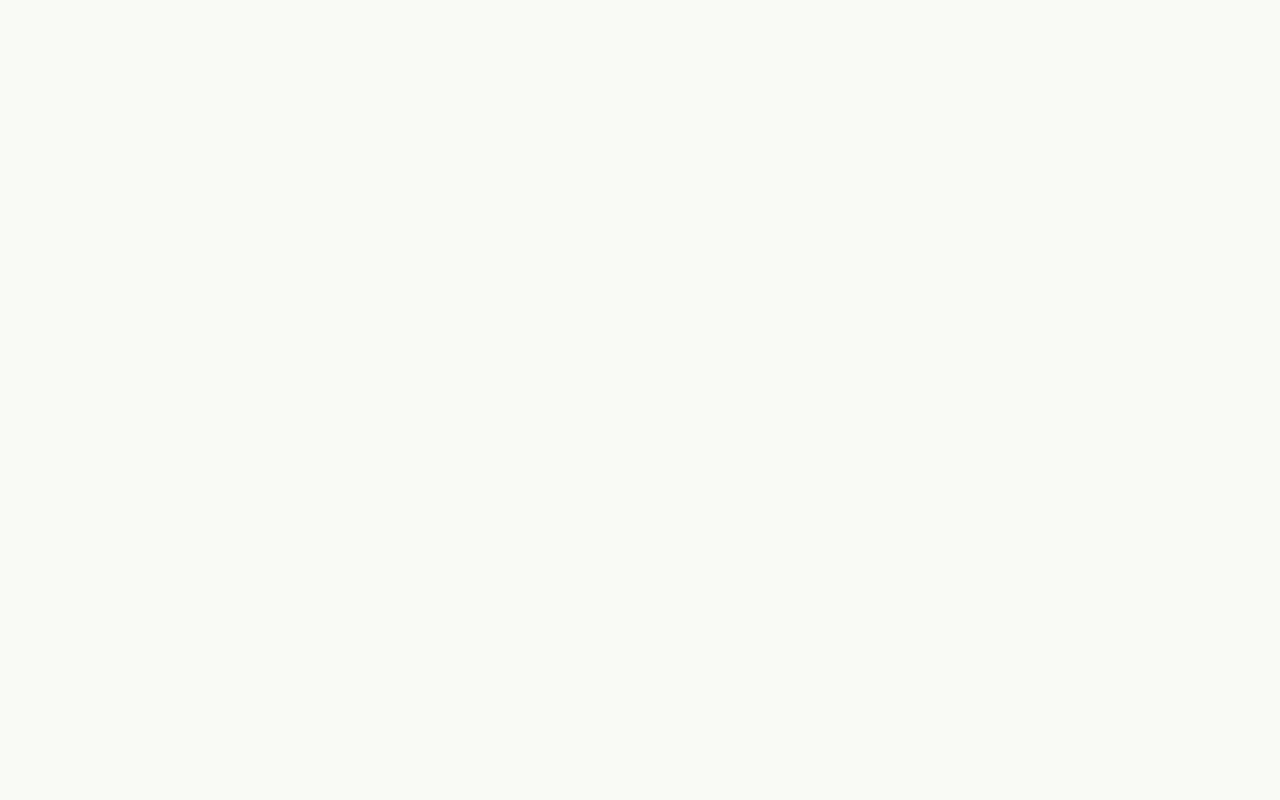
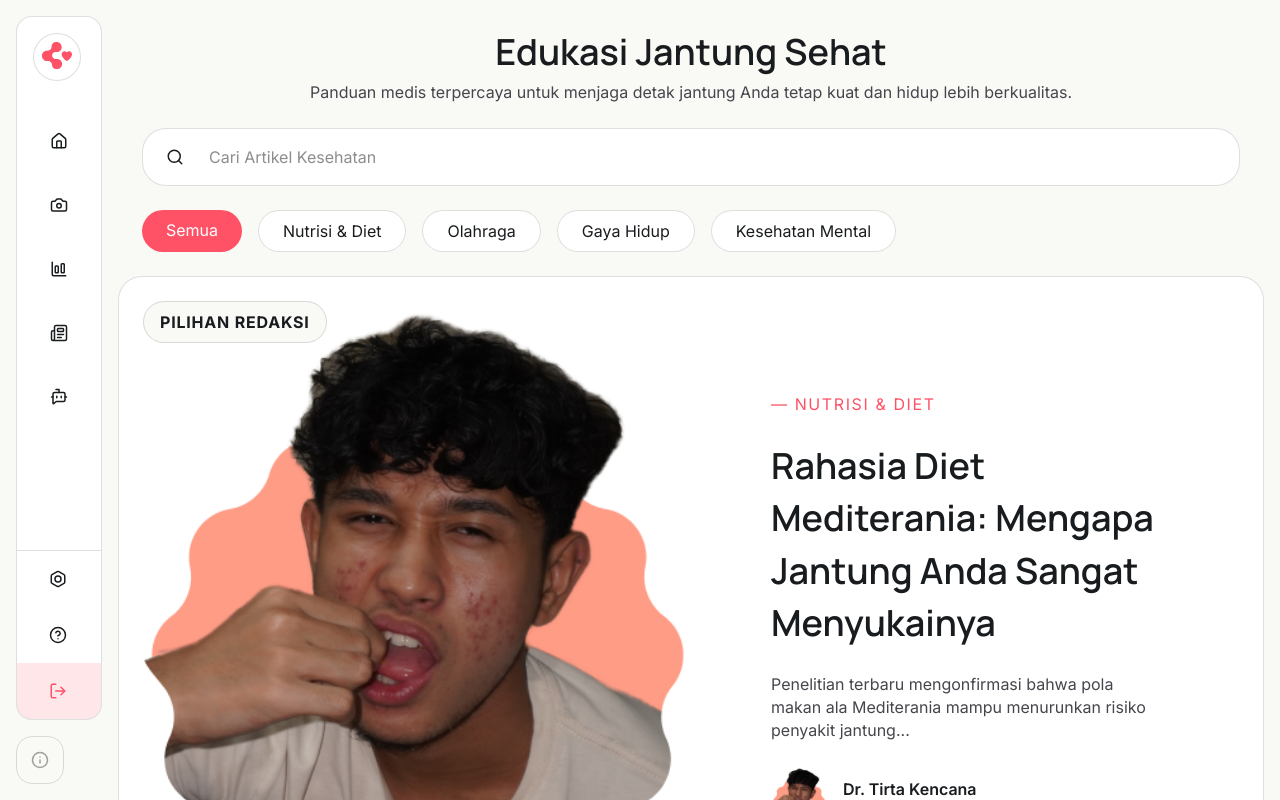
Before and after one commit to RaffaHitipeuw/SANUBARI, a React (Vite) app: page /dashboard/blog in a window 1280 px wide. Before the commit this address had no page. Built offline with nearby package versions, Linux system fonts and the light colour scheme.

Commit message:
🤲🏽Dashboard: Blog Done! + Insight Fix

```diff
--- /dev/null
+++ b/src/components/dashboard-pages/Blog.jsx
@@ -0,0 +1,80 @@
+import { ArrowRight, Search } from "lucide-react";
+import { Link } from "react-router";
+
+export default function Blog() {
+    return (
+        <div className="w-full grid grid-cols-12 gap-4 mt-2">
+            <div className="col-span-12 px-6 py-2 flex flex-col gap-6 items-center justify-center text-center">
+                <div className="flex flex-col gap-2">
+                    <h1 className="text-4xl font-semibold font-mr text-sariblack">Edukasi Jantung Sehat</h1>
+                    <p className="text-sarigray text-base font-int">Panduan medis terpercaya untuk menjaga detak jantung Anda tetap kuat dan hidup lebih berkualitas.</p>
+                </div>
+                <span className="flex items-center w-full relative">
+                    <Search size={18} className="absolute left-6"/>
+                    <input type="text" placeholder="Cari Artikel Kesehatan" className="text-base text-sariblack w-full pl-16.5 pr-6 py-4 bg-white border border-sariblack/14 rounded-3xl" />
+                </span>
+                <span className="flex gap-4 w-full *:transition-colors *:duration-100">
+                    <span className="bg-sarired cursor-pointer hover:bg-sarired text-white px-6 py-2 rounded-full">Semua</span>
+                    <span className="bg-white cursor-pointer text-sariblack hover:text-white border border-sariblack/14 hover:bg-sarired px-6 py-2 rounded-full">Nutrisi & Diet</span>
+                    <span className="bg-white cursor-pointer text-sariblack hover:text-white border border-sariblack/14 hover:bg-sarired px-6 py-2 rounded-full">Olahraga</span>
+                    <span className="bg-white cursor-pointer text-sariblack hover:text-white border border-sariblack/14 hover:bg-sarired px-6 py-2 rounded-full">Gaya Hidup</span>
+                    <span className="bg-white cursor-pointer text-sariblack hover:text-white border border-sariblack/14 hover:bg-sarired px-6 py-2 rounded-full">Kesehatan Mental</span>
+                </span>
+            </div>
+            <div className="dsh-cards col-span-12 h-[90vh] relative bg-white border-sariblack/14 flex">
+                <img src="/src/assets/images/testimonial-user.png" alt="" className="w-1/2 object-cover object-center shrink-0"/>
+                <span className="absolute top-6 left-6 bg-sariwhite border border-sariblack/14 text-sariblack font-bold tracking-wider uppercase px-4 py-2 rounded-full">Pilihan Redaksi</span>
+                <div className="flex flex-col gap-6 p-20 w-full justify-center">
+                    <span className="uppercase text-sarired text-base tracking-widest">— Nutrisi & Diet</span>
+                    <h1 className="text-4xl/[145%] font-semibold font-mr text-sariblack">Rahasia Diet Mediterania: Mengapa Jantung Anda Sangat Menyukainya</h1>
+                    <p className="text-base/[145%] text-sarigray">Penelitian terbaru mengonfirmasi bahwa pola makan ala Mediterania mampu menurunkan risiko penyakit jantung...</p>
+                    <span className="flex gap-4 items-center">
+                        <img src="/src/assets/images/testimonial-user.png" alt="" className="w-14" />
+                        <span>
+                            <h2 className="text-base font-semibold">Dr. Tirta Kencana</h2>
+                            <h3 className="text-sm text-sarigray">Kardiologis • 5 Menit Baca</h3>
+                        </span>
+                    </span>
+                    <Link className="flex items-center gap-2 rounded-2xl" to={'/dashboard'}>Selengkapnya <ArrowRight size={18} /></Link>
+                </div>
+            </div>
+            {/* ↓ INI BISA DIBIKIN MODEL API ↓ */}
+            <Link to={'/dashboard/blog'} className="flex flex-col rounded-3xl border bg-white border-sariblack/14 col-span-4 row-span-1 overflow-clip relative">
+                <img src="/src/assets/images/testimonial-user.png" alt="" className="w-full h-50 object-cover" />
+                <span className="absolute top-4 left-4 bg-sariwhite border border-sariblack/14 text-sariblack font-bold tracking-wider px-3 py-1 rounded-lg text-sm uppercase">Olahraga</span>
+                <div className="flex flex-col gap-6 p-6 h-full">
+                    <h1 className="text-2xl font-mr font-semibold">Yoga untuk Kontrol Tekanan Darah Tinggi</h1>
+                    <h2 className="text-base text-sarigray line-clamp-3">Gerakan yoga yang tepat dikombinasikan dengan teknik pernapasan pranayama terbukti…</h2>
+                </div>
+                <div className="flex justify-between p-6">
+                    <p>8 Oktober 2026</p>
+                    <p className="flex items-center gap-2 rounded-2xl">Selengkapnya <ArrowRight size={18} /></p>
+                </div>
+            </Link>
+            <Link to={'/dashboard/blog'} className="flex flex-col rounded-3xl border bg-white border-sariblack/14 col-span-4 row-span-1 overflow-clip relative">
+                <img src="/src/assets/images/testimonial-user.png" alt="" className="w-full h-50 object-cover" />
+                <span className="absolute top-4 left-4 bg-sariwhite border border-sariblack/14 text-sariblack font-bold tracking-wider px-3 py-1 rounded-lg text-sm uppercase">Gaya Hidup</span>
+                <div className="flex flex-col gap-6 p-6 h-full">
+                    <h1 className="text-2xl font-mr font-semibold">5 Kebiasaan Pagi yang Merusak Jantung</h1>
+                    <h2 className="text-base text-sarigray line-clamp-3">Dari langsung memeriksa email hingga melewatkan sarapan, kenali kebiasaan rutin yang diam...</h2>
+                </div>
+                <div className="flex justify-between p-6">
+                    <p>8 Oktober 2026</p>
+                    <p className="flex items-center gap-2 rounded-2xl">Selengkapnya <ArrowRight size={18} /></p>
+                </div>
+            </Link>
+            <Link to={'/dashboard/blog'} className="flex flex-col rounded-3xl border bg-white border-sariblack/14 col-span-4 row-span-1 overflow-clip relative">
+                <img src="/src/assets/images/testimonial-user.png" alt="" className="w-full h-50 object-cover" />
+                <span className="absolute top-4 left-4 bg-sariwhite border border-sariblack/14 text-sariblack font-bold tracking-wider px-3 py-1 rounded-lg text-sm uppercase">Olahraga</span>
+                <div className="flex flex-col gap-6 p-6 h-full">
+                    <h1 className="text-2xl font-mr font-semibold">Kapan Waktu Terbaik untuk Kardio?</h1>
+                    <h2 className="text-base text-sarigray line-clamp-3">Pagi hari saat perut kosong atau sore hari setelah beraktivitas? Temukan jawabannya…</h2>
+                </div>
+                <div className="flex justify-between p-6">
+                    <p>8 Oktober 2026</p>
+                    <p className="flex items-center gap-2 rounded-2xl">Selengkapnya <ArrowRight size={18} /></p>
+                </div>
+            </Link>
+        </div>
+    );
+}
--- a/src/components/dashboard-pages/Insight.jsx
+++ b/src/components/dashboard-pages/Insight.jsx
@@ -1,9 +1,10 @@
 import { ArrowRight, Download, PersonStanding } from "lucide-react";
-import { Link, NavLink } from "react-router";
+import { Link } from "react-router";
 
 export default function InsightPage() {
     return (
         <div className="w-full grid grid-cols-12 gap-4 mt-2">
+            {/* HEADING */}
             <div className="col-span-12 px-6 py-2 flex gap-4 justify-between items-center">
                 <div className="flex flex-col gap-2">
                     <h1 className="text-4xl font-semibold font-mr text-sariblack">Insight Kesehatan Anda</h1>
@@ -19,7 +20,7 @@ export default function InsightPage() {
             {/* INI CARD REKOMEN YANG DIGENERATE AI */}
             <div className="dsh-cards flex flex-col gap-4 border-sariblack/14 col-span-8">
                 <div className="flex items-center gap-4">
-                    <span className="bg-sarired text-white uppercase px-3 py-1 rounded-lg">Harian</span>
+                    <span className="bg-sarired font-bold tracking-wider text-white uppercase px-4 py-1 rounded-full">Harian</span>
                     <h1 className="text-2xl font-mr font-semibold">Rekomendasi Aktivitas</h1>
                 </div>
                 <p className="text-base text-sarigray">Berdasarkan pemulihan jantung Anda semalam, hari ini adalah waktu yang tepat untuk meningkatkan mobilitas ringan.</p>
@@ -29,18 +30,20 @@ export default function InsightPage() {
                     <p className="font-bold">Anda perlu jalan kaki 15 menit lebih lama hari ini untuk meningkatkan kekuatan detak jantung Anda.</p>
                 </div>
             </div>
-            <NavLink to={'/dashboard/blog'} className="h-[52vh] flex flex-col rounded-3xl border bg-white border-sariblack/14 col-span-4 row-span-1 overflow-clip relative">
+
+            {/* ARTIKEL CARD */}
+            <Link to={'/dashboard/blog'} className="h-[52vh] flex flex-col rounded-3xl border bg-white border-sariblack/14 col-span-4 row-span-1 overflow-clip relative">
                 <img src="/src/assets/images/testimonial-user.png" alt="" className="w-full h-50 object-cover" />
-                <span className="absolute top-4 left-4 bg-sariwhite border border-sariblack/14 text-sariblack font-bold px-3 py-1 rounded-lg text-sm">REKOMENDASI ARTIKEL</span>
+                <span className="absolute top-4 left-4 bg-sariwhite border border-sariblack/14 text-sariblack font-bold tracking-wider px-3 py-1 rounded-lg text-sm uppercase">REKOMENDASI ARTIKEL</span>
                 <div className="flex flex-col gap-2 p-6 h-full">
                     <h1 className="text-2xl font-mr font-semibold">5 Tips Jantung Sehat di Usia 30-an</h1>
                     <h2 className="text-sm text-sarigray">Dibaca oleh 2,400+ pengguna hari ini</h2>
                 </div>
                 <div className="flex justify-between p-6">
                     <p>8 Oktober 2026</p>
-                    <p className="flex gap-2 rounded-2xl" to={'/dashboard'}>Selengkapnya <ArrowRight size={18} /></p>
+                    <p className="flex items-center gap-2 rounded-2xl">Selengkapnya <ArrowRight size={18} /></p>
                 </div>
-            </NavLink>
+            </Link>
         </div>
     );
 }
--- a/src/main.jsx
+++ b/src/main.jsx
@@ -10,6 +10,7 @@ import LayoutDashboard from './components/layout/LayoutDashboard.jsx'
 import Home from './components/dashboard-pages/Home.jsx'
 import CameraPage from './components/dashboard-pages/Camera.jsx'
 import InsightPage from './components/dashboard-pages/Insight.jsx'
+import Blog from './components/dashboard-pages/Blog.jsx'
 
 createRoot(document.getElementById('root')).render(
   <StrictMode>
@@ -23,6 +24,7 @@ createRoot(document.getElementById('root')).render(
           <Route index element={<Home/>}/>
           <Route path='/dashboard/camera' element={<CameraPage/>}/>
           <Route path='/dashboard/insights' element={<InsightPage/>}/>
+          <Route path='/dashboard/blog' element={<Blog/>}/>
         </Route>
       </Routes>
     </BrowserRouter>
--- a/src/styles/index.css
+++ b/src/styles/index.css
@@ -33,6 +33,7 @@ body {
 }
 
 body {
+    font-synthesis: none;
     @apply font-int bg-sariwhite text-sariblack;
 }
 
```
